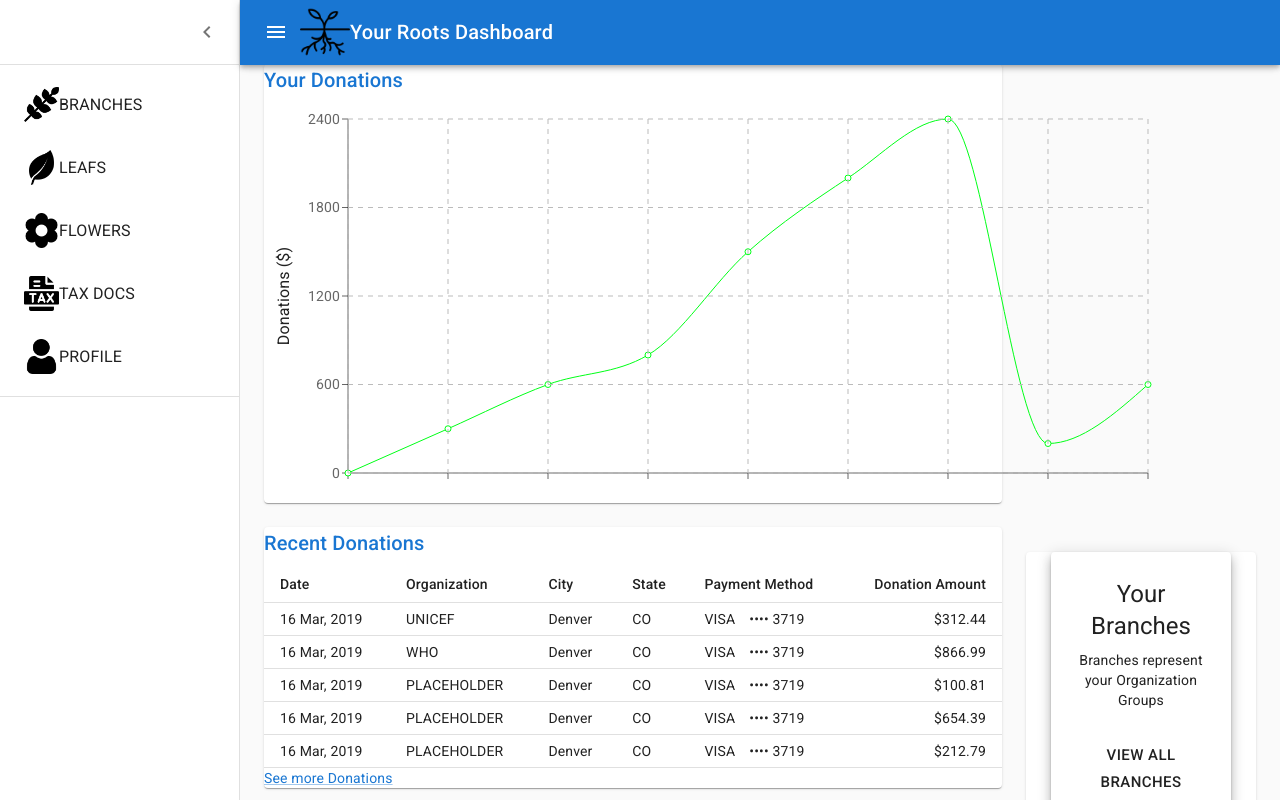
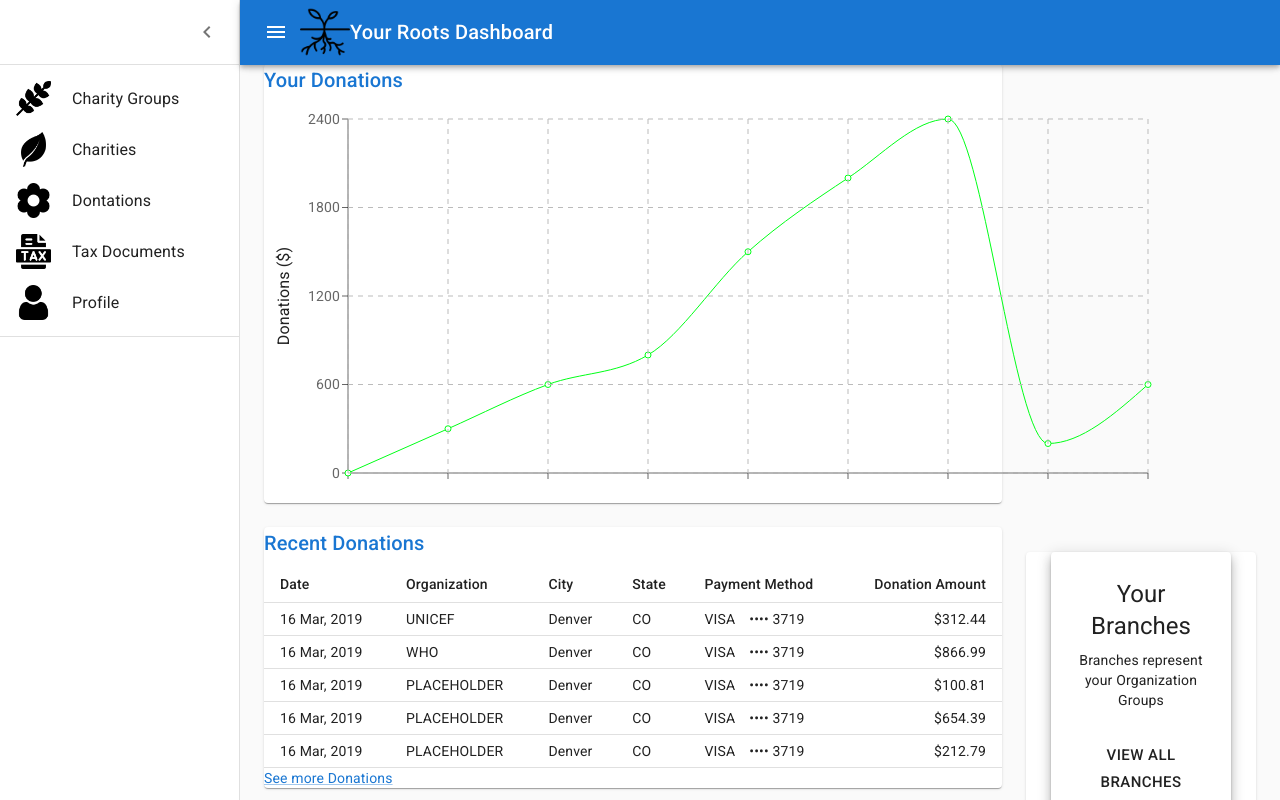
Before and after one commit to elliscj/GivingTree, a React (Create React App) app in the folder client/: page / in a window 1280 px wide. Built offline with nearby package versions, Linux system fonts and the light colour scheme.

Commit message:
Update listItems.js
added  button to ListItem class and enveloped img in ListItemIcon

```diff
--- a/client/src/components/Roots-Dashboard/listItems.js
+++ b/client/src/components/Roots-Dashboard/listItems.js
@@ -24,43 +24,42 @@ import ListSubheader from "@mui/material/ListSubheader";
 export const mainListItems = (
   <div>
     {/* Branches list item */}
-    <ListItem>
-      <Button>
-        <img alt="branch icon" alt="" src={Branch} height={35} width={35} />
-        <Typography>Branches</Typography>
-      </Button>
+    <ListItem button>
+      <ListItemIcon>
+        <img alt="branch icon" src={Branch} height={35} width={35} />
+      </ListItemIcon>
+      <ListItemText primary="Charity Groups" />
     </ListItem>
     {/* leaf list item */}
-    <ListItem>
-      <Button>
-        <img alt="leaf icon" alt="" src={Leaf} height={35} width={35} />
-
-        <Typography>Leafs</Typography>
-      </Button>
+    <ListItem button>
+      <ListItemIcon>
+        <img alt="leaf icon" src={Leaf} height={35} width={35} />
+      </ListItemIcon>
+      <ListItemText primary="Charities" />
     </ListItem>
     {/* Flower list item */}
-    <ListItem>
-      <Button>
+    <ListItem button>
+      <ListItemIcon>
         <img alt="flower icon" src={Flower} height={35} width={35} />
+      </ListItemIcon>
 
-        <Typography>Flowers</Typography>
-      </Button>
+      <ListItemText primary="Dontations" />
     </ListItem>
     {/* Tax docs list item */}
-    <ListItem>
-      <Button>
+    <ListItem button>
+      <ListItemIcon>
         <img alt="Tax Docs icon" src={TaxDoc} height={35} width={35} />
+      </ListItemIcon>
 
-        <Typography>Tax Docs</Typography>
-      </Button>
+      <ListItemText primary="Tax Documents" />
     </ListItem>
     {/* profile list item */}
-    <ListItem>
-      <Button>
+    <ListItem button>
+      <ListItemIcon>
         <img alt="profile icon" src={Profile} height={35} width={35} />
+      </ListItemIcon>
 
-        <Typography>Profile</Typography>
-      </Button>
+      <ListItemText primary="Profile" />
     </ListItem>
   </div>
 );
```
